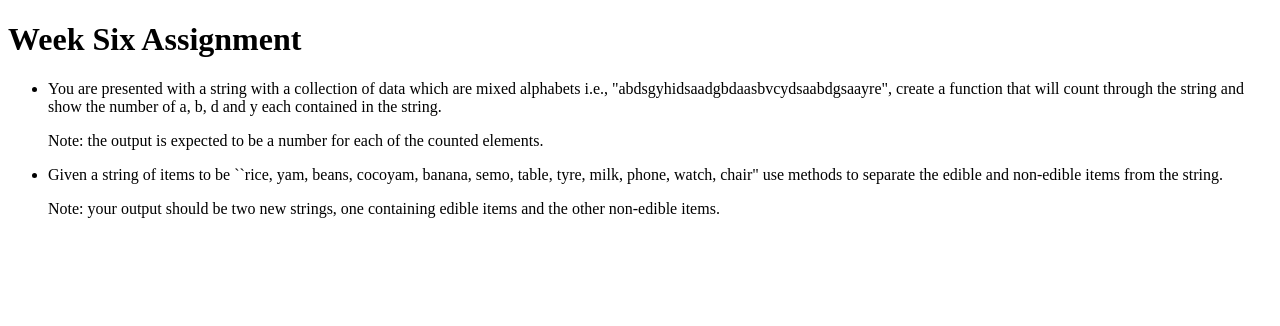
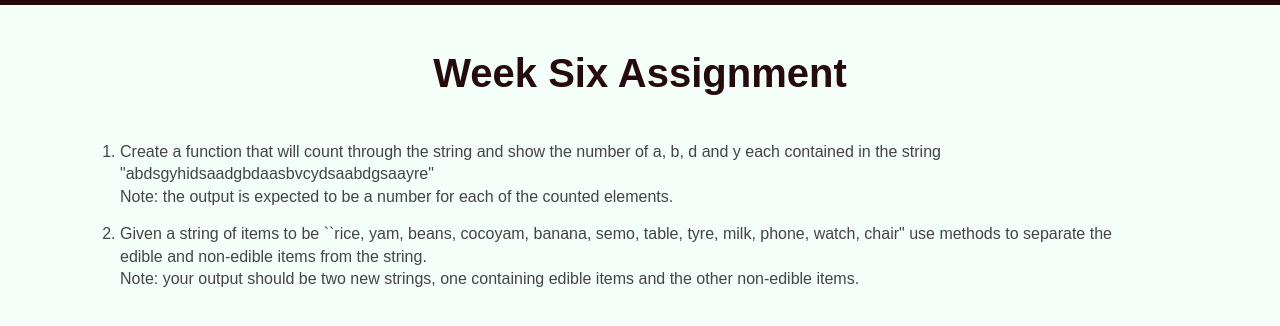
Before and after one commit to KBandipo/week-six-assignment, a plain HTML site: page index.html in a window 1280 px wide. Drawn offline with Linux system fonts and the light colour scheme.

Commit message:
Style the index.html contents

```diff
--- a/index.html
+++ b/index.html
@@ -4,16 +4,61 @@
     <meta charset="UTF-8" />
     <meta name="viewport" content="width=device-width, initial-scale=1.0" />
     <title>Week Six Assignment</title>
+    <style>
+      * {
+        padding: 0;
+        margin: 0;
+        box-sizing: border-box;
+      }
+
+      Body {
+        color: #444;
+        font-family: sans-serif;
+        line-height: 1.4;
+        background-color: #f5fffa;
+        display: grid;
+        grid-template-columns: 30px 1fr 50px;
+        column-gap: 30px;
+        row-gap: 20px;
+        border-top: 5px solid #250b0b;
+      }
+
+      h1 {
+        grid-column: 1/-1;
+        display: flex;
+        align-items: center;
+        justify-content: center;
+        padding-top: 40px;
+        color: #250b0b;
+        font-size: 40px;
+      }
+
+      .main-body {
+        grid-column: 2;
+        padding: 0 60px;
+      }
+      .nothing {
+        grid-column: 1/-1;
+        grid-row: 2;
+      }
+
+      ol {
+        display: flex;
+        gap: 15px;
+        flex-direction: column;
+      }
+    </style>
   </head>
   <body>
     <h1>Week Six Assignment</h1>
-    <ul>
+    <div class="nothing"></div>
+    <div class="main-body">
+      <ol>
         <li>
           <p>
-          You are presented with a string with a collection of data which are
-          mixed alphabets i.e., "abdsgyhidsaadgbdaasbvcydsaabdgsaayre", create a
-          function that will count through the string and show the number of a,
-          b, d and y each contained in the string.
+            Create a function that will count through the string and show the
+            number of a, b, d and y each contained in the string
+            "abdsgyhidsaadgbdaasbvcydsaabdgsaayre"
           </p>
           <p>
             Note: the output is expected to be a number for each of the counted
@@ -24,15 +69,18 @@
         <li>
           <p>
             Given a string of items to be ``rice, yam, beans, cocoyam, banana,
-          semo, table, tyre, milk, phone, watch, chair" use methods to separate
-          the edible and non-edible items from the string.
+            semo, table, tyre, milk, phone, watch, chair" use methods to
+            separate the edible and non-edible items from the string.
           </p>
           <p>
             Note: your output should be two new strings, one containing edible
             items and the other non-edible items.
           </p>
         </li>
-    </ul>
+      </ol>
+      <div></div>
+    </div>
+
     <script src="script.js"></script>
   </body>
 </html>
```
Lines whose indentation alone changed are shown as unchanged.
